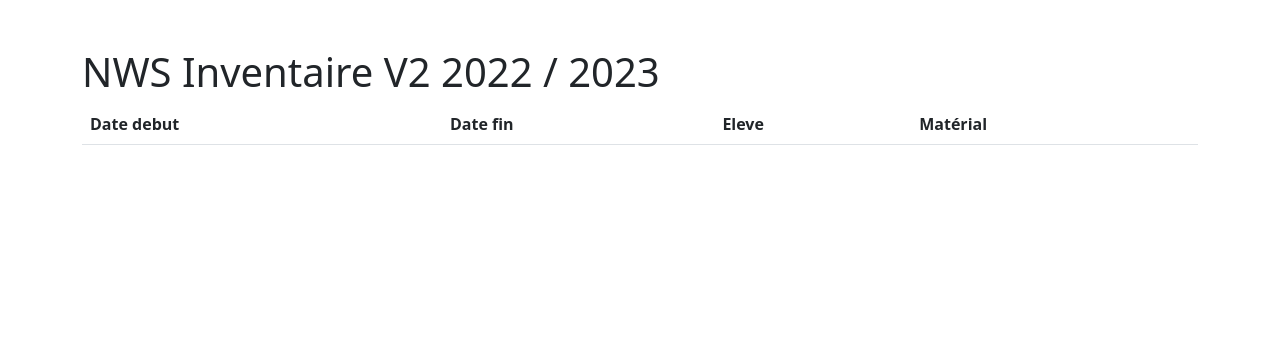
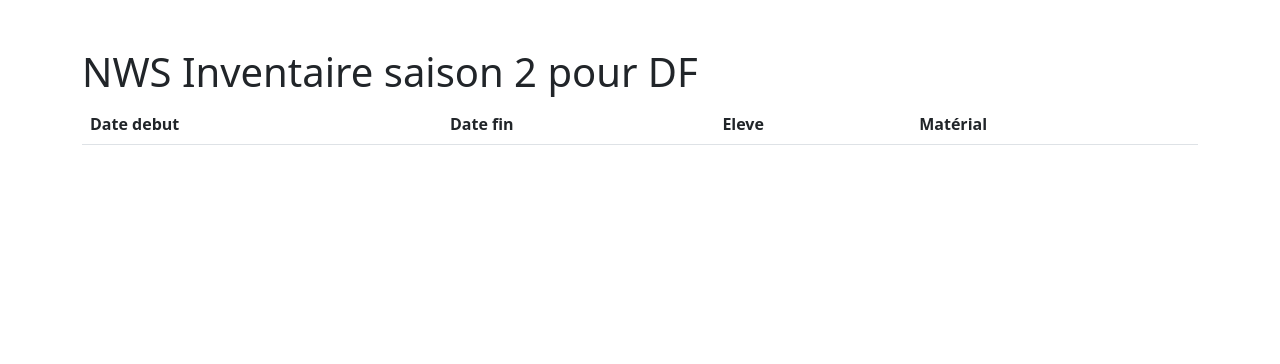
Before and after one commit to anthonyvouin/inventaire_projet_octobre, a Symfony app: template templates/home/index.html.twig in a window 1280 px wide. Shown: the part 56-420 px from the top of the page. Run offline with Twig, Linux system fonts and the light colour scheme; the template is opened without the code that fills it, so the values that code supplies are empty; some libraries are stand-ins or nearby versions.

Commit message:
Update index.html.twig

```diff
--- a/templates/home/index.html.twig
+++ b/templates/home/index.html.twig
@@ -10,7 +10,7 @@
 </style>
 
 
-    <h1>NWS Inventaire V2 2022 / 2023</h1>
+    <h1>NWS Inventaire saison 2 pour DF</h1>
 
     <table class="table">
         <thead>
```
